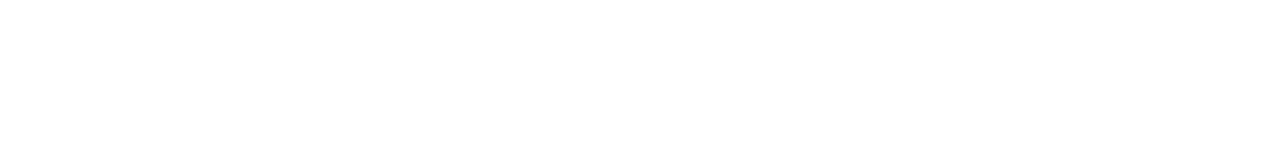
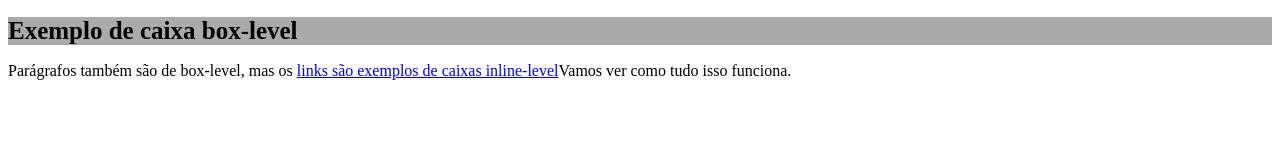
Before and after one commit to paulacschunck/meus-estudos, a plain HTML site: page Origamid/htmlcss/exercicios/curso1/boxmodel/ex002.html in a window 1280 px wide. Drawn offline with Linux system fonts and the light colour scheme.

Commit message:
Estudando Posicionamento CSS

```diff
--- a/Origamid/htmlcss/exercicios/curso1/boxmodel/ex002.html
+++ b/Origamid/htmlcss/exercicios/curso1/boxmodel/ex002.html
@@ -5,12 +5,15 @@
   <meta charset="UTF-8">
   <meta http-equiv="X-UA-Compatible" content="IE=edge">
   <meta name="viewport" content="width=device-width, initial-scale=1.0">
-  <link rel="stylesheet" href="style.css">
-  <title>Box model 2</title>
-
+  <title>Modelo de caixa- Prof. Guanabara</title>
+  <link rel="stylesheet" href="style2.css">
 </head>
 
 <body>
+  <h1>Exemplo de caixa box-level</h1>
+  <p>Parágrafos também são de box-level, mas os <a href="#">links são exemplos de caixas inline-level</a>Vamos ver como tudo isso funciona.</p>
+
+  </p>
 
 </body>
 
--- /dev/null
+++ b/Origamid/htmlcss/exercicios/curso1/boxmodel/style2.css
@@ -0,0 +1,4 @@
+h1 {
+  font-size: 25px;
+  background-color: #aaaaab;
+}
```
